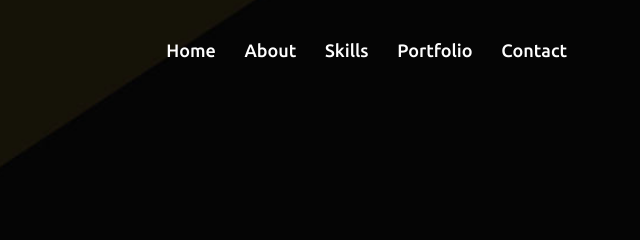
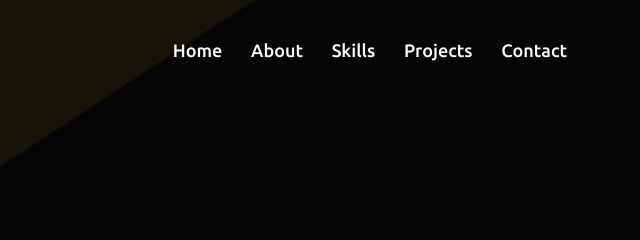
Before and after one commit to QuizwithU/portfolio-clone, a plain HTML site: page index.html in a window 1280 px wide. Shown: the top 240 px of the page, 633-1273 px from the left. Drawn offline with nearby package versions, Linux system fonts and the light colour scheme.

Commit message:
Update index.html

```diff
--- a/index.html
+++ b/index.html
@@ -26,7 +26,7 @@
                 <li><a href="#about" class="menu-btn">About</a></li>
                 <!-- <li><a href="#services" class="menu-btn">Services</a></li> -->
                 <li><a href="#skills" class="menu-btn">Skills</a></li>
-                <li><a href="#teams" class="menu-btn">Portfolio</a></li>
+                <li><a href="#teams" class="menu-btn">Projects</a></li>
                 <li><a href="#contact" class="menu-btn">Contact</a></li>
             </ul>
             <div class="menu-btn">
```
